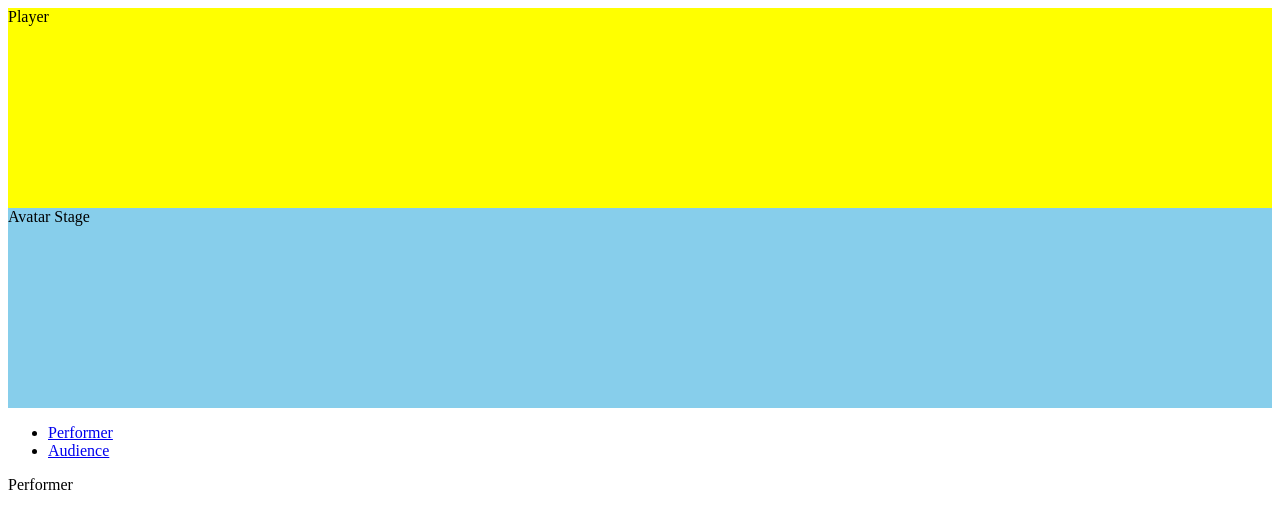
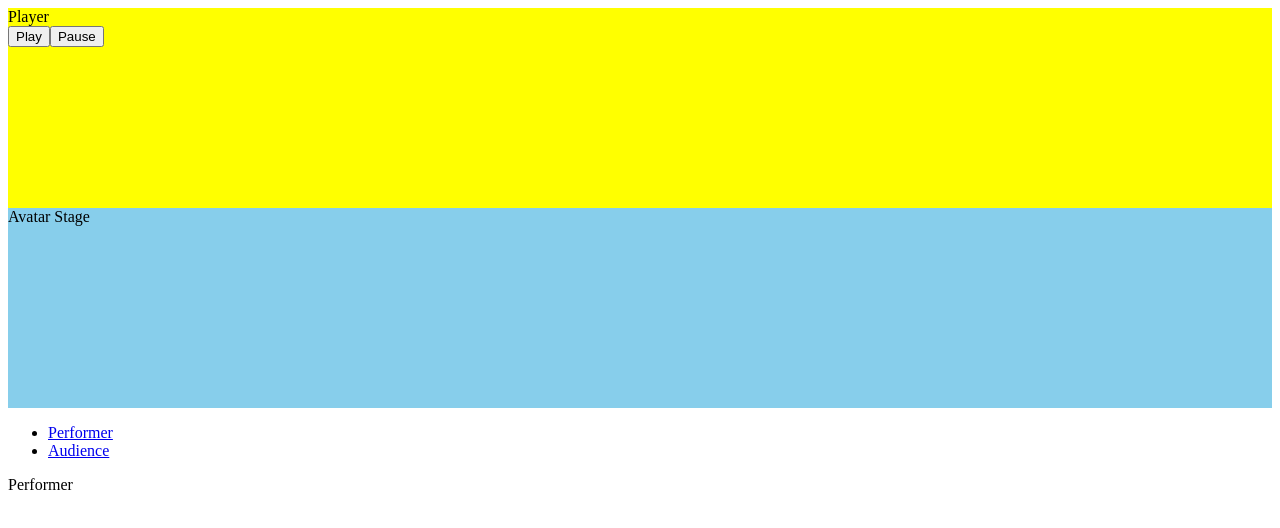
Before and after one commit to JohnnyYoungster/Quartet-1, a React (Create React App) app: page / in a window 1280 px wide. Shown: the top 528 px of the page. Built offline with nearby package versions, Linux system fonts and the light colour scheme.

Commit message:
Implement default Music Player

```diff
--- a/src/components/player.jsx
+++ b/src/components/player.jsx
@@ -1,15 +1,70 @@
 import React from 'react';
 import styled from 'styled-components';
+import mp3_file from './sample.mp3';
+
 
 const Layout = styled.div`
 height: 200px;
 background-color: yellow;
 `;
+// const tracks = [
+//     {
+//       title: string,
+//       artist: string,
+//       audioSrc: string | import,
+//           image: string,
+//       color: string,
+//     },
+//     ...
+//     ...
+//   ];
+
+// const audioElement = new Audio(audio source);
+class Music extends React.Component {
+    constructor(props) {
+    super(props);
+    this.state = {
+      play: false,
+      pause: true,
+    }
+    // this.url = "http://streaming.tdiradio.com:8000/house.mp3";
+    // this.src="sample.mp3";
+    this.audio = new Audio(mp3_file);
+    // this.src="";
+    // this.audio=new Audio(this.url);
+  }
+
+  play = () => {
+  this.setState({ play: true, pause: false })
+    this.audio.play();
+  }
+
+  pause = () => {
+  this.setState({ play: false, pause: true })
+    this.audio.pause();
+  }
+
+  render() {
+
+  return (
+    <div>
+      <button onClick={this.play}>Play</button>
+      <button onClick={this.pause}>Pause</button>
+    </div>
+    );
+  }
+}
+
+// ReactDOM.render(
+//   <Music />,
+//   document.getElementById('container')
+// );
 
 const Player = () => {
     return (
-        <Layout>Player</Layout>
+        <Layout>Player
+            <Music> </Music>
+        </Layout>
     );
 };
-
 export default Player;
```
Also changed, not shown: 1 other file (tests, documents, lock files or other folders).
